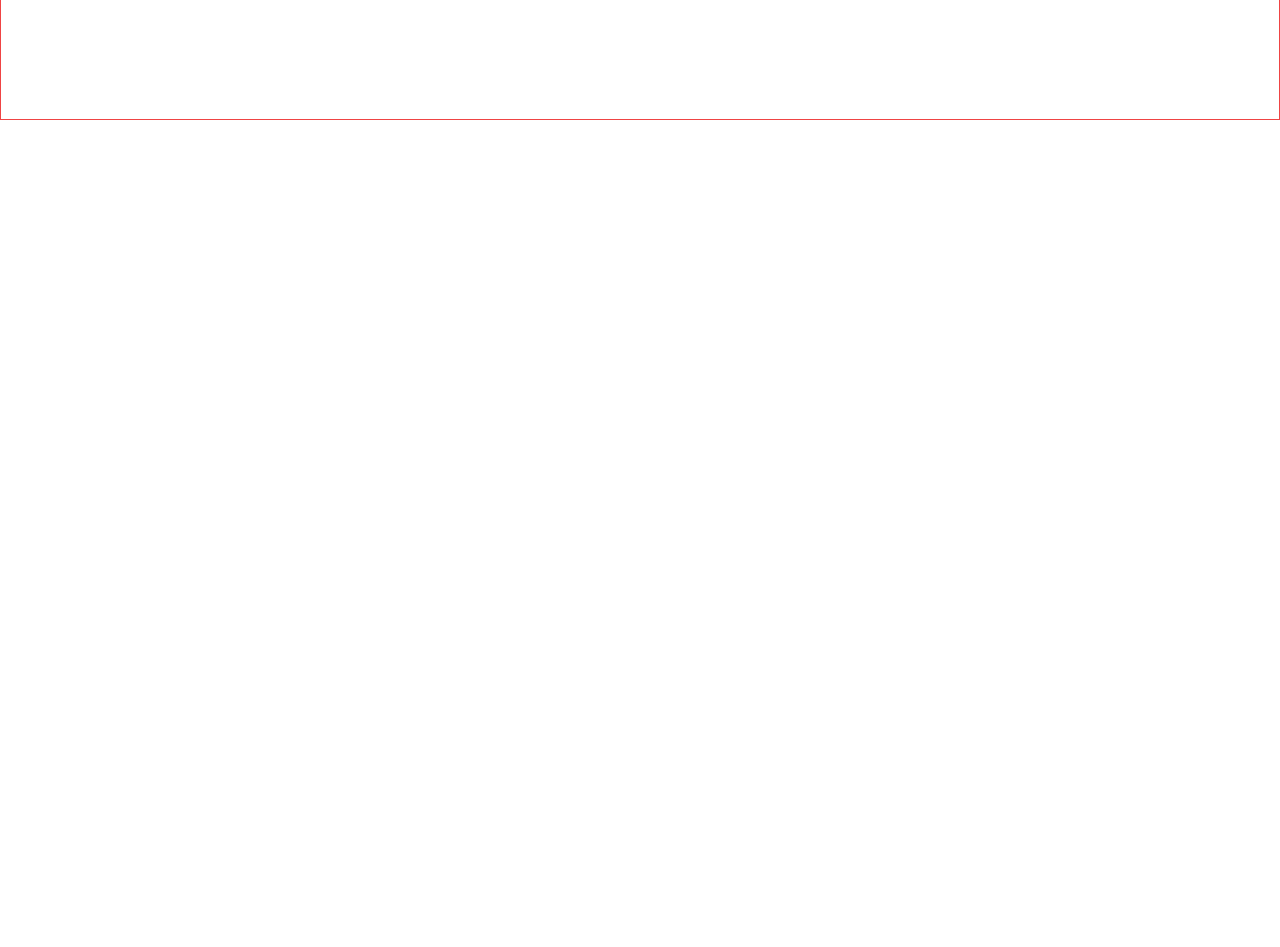
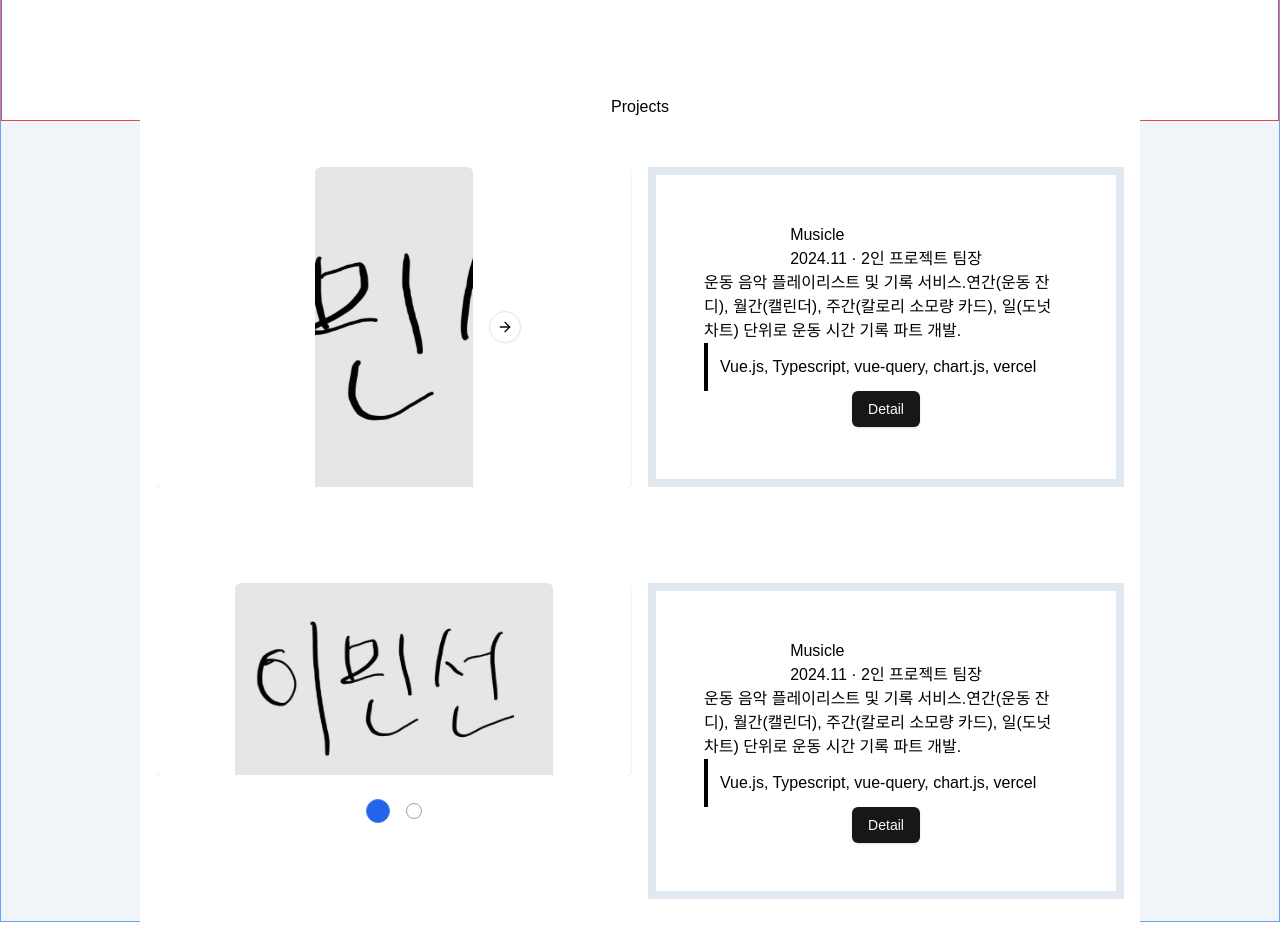
Before and after one commit to minsun0714/frontend-porfolio, a Next.js app in the folder frontend/: page / in a window 1280 px wide. Shown: the part 1480-2427 px from the top of the page. Before the commit the page ends 1600 px from the top, so only its background shows below. Built offline with nearby package versions, Linux system fonts and the light colour scheme.

Commit message:
feat: 프로젝트 카드 구현

```diff
--- /dev/null
+++ b/frontend/src/components/Projects/ProjectsList.tsx
@@ -0,0 +1,118 @@
+import Image from "next/image";
+import images from "@/assets";
+import { Button } from "@/components/ui/button";
+import { Card, CardContent } from "@/components/ui/card";
+import {
+	Carousel,
+	CarouselContent,
+	CarouselItem,
+	CarouselIndicator,
+	CarouselIndicatorContainer,
+	CarouselNext,
+	CarouselPrevious,
+} from "@/components/ui/carousel";
+import { cn } from "@/lib/utils";
+
+export const ProjectsList = () => {
+	const projectList = [
+		{
+			title: "Musicle",
+			date: "2024.11",
+			peerCount: 2,
+			isLeader: true,
+			description:
+				"운동 음악 플레이리스트 및 기록 서비스.연간(운동 잔디), 월간(캘린더), 주간(칼로리 소모량 카드), 일(도넛 차트) 단위로 운동 시간 기록 파트 개발.",
+			skills: ["Vue.js", "Typescript", "vue-query", "chart.js", "vercel"],
+			isVertical: true,
+			imageUrls: [images.signature, images.thumbnail],
+		},
+		{
+			title: "Musicle",
+			date: "2024.11",
+			peerCount: 2,
+			isLeader: true,
+			description:
+				"운동 음악 플레이리스트 및 기록 서비스.연간(운동 잔디), 월간(캘린더), 주간(칼로리 소모량 카드), 일(도넛 차트) 단위로 운동 시간 기록 파트 개발.",
+			skills: ["Vue.js", "Typescript", "vue-query", "chart.js", "vercel"],
+			isVertical: false,
+			imageUrls: [images.signature, images.thumbnail],
+		},
+	];
+	return (
+		<section>
+			<ul className="text-black">
+				{projectList.map((project, rowIdx) => {
+					return (
+						<div
+							key={rowIdx}
+							className="grid grid-cols-2 gap-x-4 px-4 py-12 bg-white "
+						>
+							<Carousel>
+								<CarouselContent className="">
+									{project.imageUrls.map((card, idx) => (
+										<CarouselItem key={idx} className="">
+											<Card>
+												<CardContent className="flex items-center justify-center">
+													<div
+														className={cn(
+															project.isVertical
+																? "relative flex h-80 w-1/3"
+																: "h-48 w-2/3",
+														)}
+													>
+														<Image
+															src={card}
+															alt="학습 자료 썸네일"
+															width={400}
+															height={180}
+															className="object-cover w-full h-full rounded-t-md"
+														/>
+														{project.isVertical && (
+															<>
+																<CarouselPrevious />
+																<CarouselNext />
+															</>
+														)}
+													</div>
+												</CardContent>
+											</Card>
+										</CarouselItem>
+									))}
+								</CarouselContent>
+								{!project.isVertical && (
+									<CarouselIndicatorContainer>
+										{project.imageUrls.map((_, idx) => {
+											return (
+												<li key={idx}>
+													<CarouselIndicator targetIdx={idx} />
+												</li>
+											);
+										})}
+									</CarouselIndicatorContainer>
+								)}
+							</Carousel>
+							<div className="p-12 flex flex-col items-center border-8 border-slate-200">
+								<div>
+									<h2>{project.title}</h2>
+									<h3>
+										{project.date} · {project.peerCount}인 프로젝트
+										{project.isLeader && " 팀장"}
+									</h3>
+								</div>
+								<div>
+									<p>{project.description}</p>
+									<p className="border-l-4 border-black p-3">
+										{project.skills.join(", ")}
+									</p>
+								</div>
+								<div>
+									<Button>Detail</Button>
+								</div>
+							</div>
+						</div>
+					);
+				})}
+			</ul>
+		</section>
+	);
+};
--- /dev/null
+++ b/frontend/src/components/Projects/ProjectsView.tsx
@@ -0,0 +1,12 @@
+import { ProjectsList } from "@/components/Projects/ProjectsList";
+
+export const ProjectsView = () => {
+	return (
+		<section className="w-full flex flex-col justify-center items-center bg-slate-100 h-screen">
+			<h1 className="text-black">Projects</h1>
+			<section className="flex items-center justify-evenly w-[1000px]">
+				<ProjectsList />
+			</section>
+		</section>
+	);
+};
--- a/frontend/src/components/Skill/SkillsView.tsx
+++ b/frontend/src/components/Skill/SkillsView.tsx
@@ -5,7 +5,7 @@ export const SkillsView = () => {
 	return (
 		<section className="flex flex-col justify-center items-center border border-red-500 h-screen w-full">
 			<h1>Skills</h1>
-			<section className="flex items-center">
+			<section className="flex items-center max-w-1/4">
 				<SkillsList />
 				<StudyMaterials />
 			</section>
--- a/frontend/src/components/Skill/SkllsList.tsx
+++ b/frontend/src/components/Skill/SkllsList.tsx
@@ -41,7 +41,7 @@ export const SkillsList = () => {
 	];
 	return (
 		<section>
-			<ul className="max-w-1/4">
+			<ul>
 				{skillsList.map((skills, rowIdx) => {
 					return (
 						<li key={rowIdx} className="grid grid-cols-2">
--- a/frontend/src/components/ui/card.tsx
+++ b/frontend/src/components/ui/card.tsx
@@ -67,7 +67,7 @@ const CardFooter = React.forwardRef<
 >(({ className, ...props }, ref) => (
   <div
     ref={ref}
-    className={cn("flex items-center p-6 pt-0", className)}
+    className={cn("flex w-full items-center p-6 pt-0", className)}
     {...props}
   />
 ))
--- a/frontend/src/components/ui/carousel.tsx
+++ b/frontend/src/components/ui/carousel.tsx
@@ -169,7 +169,7 @@ const CarouselContent = React.forwardRef<
 	HTMLDivElement,
 	React.HTMLAttributes<HTMLDivElement>
 >(({ className, ...props }, ref) => {
-	const { carouselRef, orientation } = useCarousel();
+	const { carouselRef } = useCarousel();
 
 	return (
 		<div ref={carouselRef} className="overflow-hidden">
@@ -177,7 +177,6 @@ const CarouselContent = React.forwardRef<
 				ref={ref}
 				className={cn(
 					"flex",
-					orientation === "horizontal" ? "-ml-4" : "-mt-4 flex-col",
 					className,
 				)}
 				{...props}
@@ -191,16 +190,14 @@ const CarouselItem = React.forwardRef<
 	HTMLDivElement,
 	React.HTMLAttributes<HTMLDivElement>
 >(({ className, ...props }, ref) => {
-	const { orientation } = useCarousel();
 
 	return (
 		<div
 			ref={ref}
-			role="group"
+			role=""
 			aria-roledescription="slide"
 			className={cn(
 				"min-w-0 shrink-0 grow-0 basis-full",
-				orientation === "horizontal" ? "pl-4" : "pt-4",
 				className,
 			)}
 			{...props}
@@ -216,7 +213,7 @@ const CarouselPrevious = React.forwardRef<
 	const { orientation, scrollPrev, canScrollPrev } = useCarousel();
 
 	return (
-		<Button
+		canScrollPrev && <Button
 			ref={ref}
 			variant={variant}
 			size={size}
@@ -227,6 +224,7 @@ const CarouselPrevious = React.forwardRef<
 					: "-top-12 left-1/2 -translate-x-1/2 rotate-90",
 				className,
 			)}
+			aria-disabled
 			disabled={!canScrollPrev}
 			onClick={scrollPrev}
 			{...props}
@@ -245,7 +243,7 @@ const CarouselNext = React.forwardRef<
 	const { orientation, scrollNext, canScrollNext } = useCarousel();
 
 	return (
-		<Button
+		canScrollNext &&<Button
 			ref={ref}
 			variant={variant}
 			size={size}
@@ -292,7 +290,7 @@ const CarouselIndicator = React.forwardRef<
 			onClick={() => scrollTo(currentIdx, targetIdx)}
 			{...props}
 			className={cn(
-				"flex items-center w-2 h-2 border border-white rounded-full bg-white",
+				"flex items-center w-4 h-4 border border-gray-400 rounded-full bg-white",
 				currentIdx === targetIdx &&
 					"h-6 w-6 bg-blue-600 border border-blue-500",
 			)}
@@ -312,5 +310,5 @@ export {
 	CarouselPrevious,
 	CarouselNext,
 	CarouselIndicator,
-  CarouselIndicatorContainer
+	CarouselIndicatorContainer,
 };
--- a/frontend/src/pages/index.tsx
+++ b/frontend/src/pages/index.tsx
@@ -1,6 +1,7 @@
 import { Geist, Geist_Mono } from "next/font/google";
 import { Main } from "@/components/Main/Main";
 import { SkillsView } from "@/components/Skill/SkillsView";
+import { ProjectsView } from "@/components/Projects/ProjectsView";
 
 const geistSans = Geist({
 	variable: "--font-geist-sans",
@@ -15,10 +16,11 @@ const geistMono = Geist_Mono({
 export default function Home() {
 	return (
 		<div
-			className={`${geistSans.variable} ${geistMono.variable} flex flex-col justify-center items-center min-h-screen`}
+			className={`${geistSans.variable} ${geistMono.variable} border border-blue-400 flex flex-col justify-center items-center min-h-screen`}
 		>
 			<Main />
 			<SkillsView />
+			<ProjectsView />
 		</div>
 	);
 }
```
Also changed, not shown: frontend/src/components/Projects/Projects.tsx (deleted).
